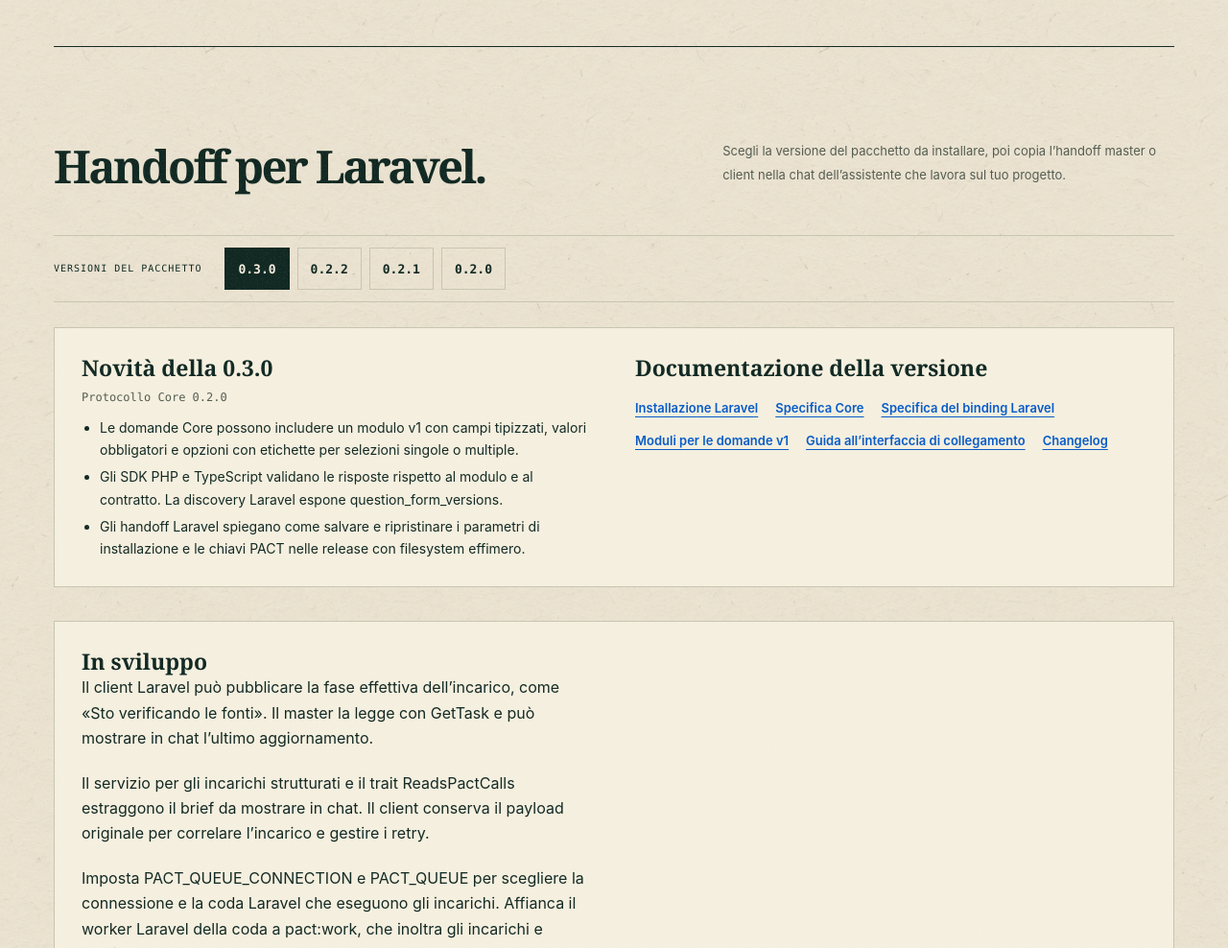
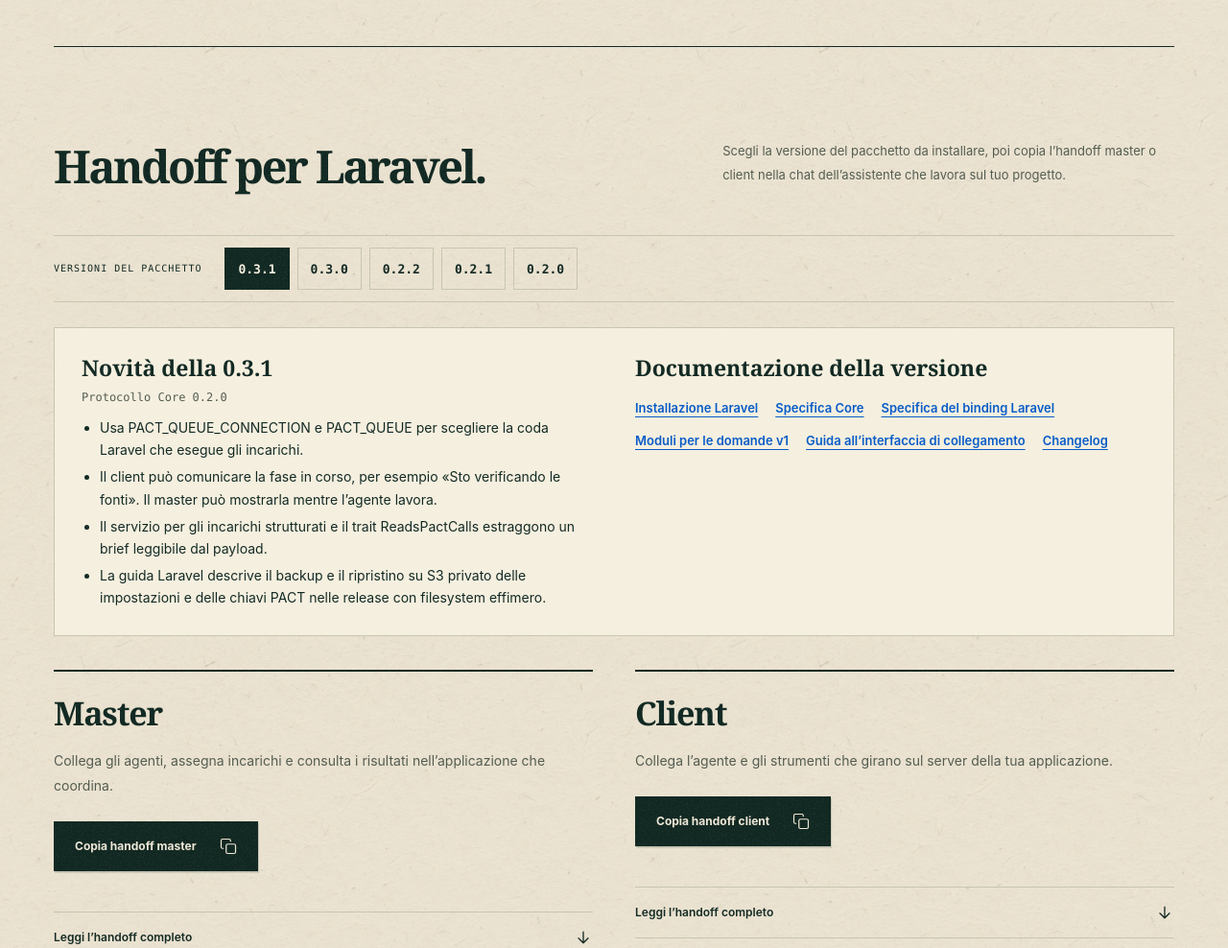
Before and after one commit to bramato/Pact, a Laravel app: page / in a window 1280 px wide. Shown: the part 5512-6500 px from the top of the page at 96% size. Run offline with Laravel 12, Linux system fonts and the light colour scheme.

Commit message:
Prepare PACT Composer release 0.3.1

```diff
--- a/reference/composer.json
+++ b/reference/composer.json
@@ -4,7 +4,7 @@
   "license": "MIT",
   "require": {
     "illuminate/events": "^12.0",
-    "pact-protocol/laravel": "0.2.0",
+    "pact-protocol/laravel": "0.3.1",
     "php": "^8.2",
     "ext-pdo": "*",
     "ext-pdo_sqlite": "*"
@@ -16,7 +16,7 @@
       "options": {
         "symlink": true,
         "versions": {
-          "pact-protocol/core": "0.2.0"
+          "pact-protocol/core": "0.3.1"
         }
       }
     },
@@ -26,7 +26,7 @@
       "options": {
         "symlink": true,
         "versions": {
-          "pact-protocol/laravel": "0.2.0"
+          "pact-protocol/laravel": "0.3.1"
         }
       }
     }
--- a/release.json
+++ b/release.json
@@ -1,5 +1,5 @@
 {
-  "version": "0.3.0",
+  "version": "0.3.1",
   "protocol_version": "0.2.0",
   "packages": [
     {
--- a/sdk/laravel/composer.json
+++ b/sdk/laravel/composer.json
@@ -15,7 +15,8 @@
     "illuminate/encryption": "^12.41.1 || ^13.0",
     "laravel/passport": "^13.7.6",
     "laravel/mcp": "^1.1",
-    "firebase/php-jwt": "^6.11 || ^7.0"
+    "firebase/php-jwt": "^6.11 || ^7.0",
+    "vlucas/phpdotenv": "^5.6.1"
   },
   "autoload": {
     "psr-4": {
--- a/website/config/releases.php
+++ b/website/config/releases.php
@@ -1,6 +1,14 @@
 <?php
 
 return [
+    '0.3.1' => [
+        'protocol' => '0.2.0',
+        'linking' => 'domain',
+        'documents' => [
+            'question_forms' => 'docs/question-forms.md',
+            'theme' => 'docs/connection-interface.md',
+        ],
+    ],
     '0.3.0' => [
         'protocol' => '0.2.0',
         'linking' => 'domain',
--- a/website/lang/en/handoff.php
+++ b/website/lang/en/handoff.php
@@ -5,10 +5,6 @@ return [
     'intro' => 'Choose the package version you want to install, then copy the master or client handoff into your project assistant chat.',
     'versions' => 'Package versions',
     'changes' => 'What changed in :version',
-    'unreleased_title' => 'In development',
-    'unreleased_progress' => 'Laravel clients can report the current task phase, such as “Checking sources”. The master reads it through GetTask and can show the latest update in chat.',
-    'unreleased_calls' => 'The structured call service and ReadsPactCalls trait extract a brief that the client can show in chat. The client retains the original payload for correlation and retries.',
-    'unreleased_queue' => 'Set PACT_QUEUE_CONNECTION and PACT_QUEUE to choose the Laravel connection and queue for task execution. Run a Laravel worker for that queue alongside pact:work, which dispatches work and handles PACT delivery.',
     'protocol' => 'Core protocol :version',
     'references' => 'Documentation for this version',
     'documents' => [
--- a/website/lang/it/handoff.php
+++ b/website/lang/it/handoff.php
@@ -5,10 +5,6 @@ return [
     'intro' => 'Scegli la versione del pacchetto da installare, poi copia l’handoff master o client nella chat dell’assistente che lavora sul tuo progetto.',
     'versions' => 'Versioni del pacchetto',
     'changes' => 'Novità della :version',
-    'unreleased_title' => 'In sviluppo',
-    'unreleased_progress' => 'Il client Laravel può pubblicare la fase effettiva dell’incarico, come «Sto verificando le fonti». Il master la legge con GetTask e può mostrare in chat l’ultimo aggiornamento.',
-    'unreleased_calls' => 'Il servizio per gli incarichi strutturati e il trait ReadsPactCalls estraggono il brief da mostrare in chat. Il client conserva il payload originale per correlare l’incarico e gestire i retry.',
-    'unreleased_queue' => 'Imposta PACT_QUEUE_CONNECTION e PACT_QUEUE per scegliere la connessione e la coda Laravel che eseguono gli incarichi. Affianca il worker Laravel della coda a pact:work, che inoltra gli incarichi e gestisce la consegna PACT.',
     'protocol' => 'Protocollo Core :version',
     'references' => 'Documentazione della versione',
     'documents' => [
--- a/website/lang/it/releases.php
+++ b/website/lang/it/releases.php
@@ -1,6 +1,18 @@
 <?php
 
 return [
+    '0.3.1' => [
+        'changes' => [
+            'Usa PACT_QUEUE_CONNECTION e PACT_QUEUE per scegliere la coda Laravel che esegue gli incarichi.',
+            'Il client può comunicare la fase in corso, per esempio «Sto verificando le fonti». Il master può mostrarla mentre l’agente lavora.',
+            'Il servizio per gli incarichi strutturati e il trait ReadsPactCalls estraggono un brief leggibile dal payload.',
+            'La guida Laravel descrive il backup e il ripristino su S3 privato delle impostazioni e delle chiavi PACT nelle release con filesystem effimero.',
+        ],
+        'instructions' => [
+            'master' => 'Durante l’esecuzione leggi l’ultimo progress.stage da GetTask. Usa progress.sequence per ignorare gli aggiornamenti precedenti e gestisci una percentuale nulla. Quando mostri moduli v1, conserva i tipi JSON dei campi e valida la risposta rispetto al modulo e allo schema con digest.',
+            'client' => 'Usa AgentContext::readableMessage() per leggere i brief strutturati e TaskService::reportProgress() per comunicare le fasi effettive del lavoro. Se imposti PACT_QUEUE_CONNECTION e PACT_QUEUE, affianca a pact:work un worker Laravel per la connessione e la coda selezionate. Verifica che il collegamento esistente possa completare un incarico autorizzato e comunicare l’avanzamento. Invia moduli v1 solo se il master dichiara quella versione e sa mostrarla.',
+        ],
+    ],
     '0.3.0' => [
         'changes' => [
             'Le domande Core possono includere un modulo v1 con campi tipizzati, valori obbligatori e opzioni con etichette per selezioni singole o multiple.',
--- a/website/resources/views/handoff.blade.php
+++ b/website/resources/views/handoff.blade.php
@@ -32,16 +32,6 @@
             </ul>
         </div>
     </div>
-    @if($version === $latest)
-        <div class="handoff-release">
-            <div>
-                <h3>{{ $handoff['unreleased_title'] }}</h3>
-                <p>{{ $handoff['unreleased_progress'] }}</p>
-                <p>{{ $handoff['unreleased_calls'] }}</p>
-                <p>{{ $handoff['unreleased_queue'] }}</p>
-            </div>
-        </div>
-    @endif
     <div class="handoff-list">
         @foreach($handoff['roles'] as $role => $roleCopy)
             <article class="handoff-entry" aria-labelledby="handoff-{{ $role }}-title">
```
Also changed, not shown: docs/releases.md (+5 -6 lines), website/lang/en/releases.php (+12 -0 lines), CHANGELOG.md, 1 other file.
